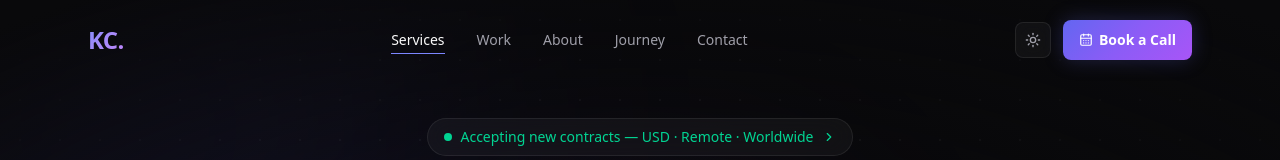
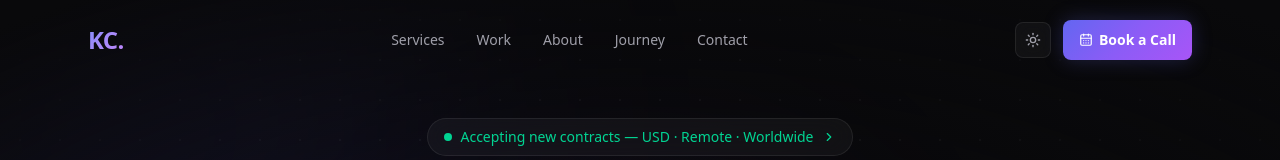
Before and after one commit to Kizito24/Portfolio, a Next.js app: page / in a window 1280 px wide. Shown: the top 160 px of the page. Built offline with nearby package versions, Linux system fonts and the light colour scheme.

Commit message:
A lot of task fixes

```diff
--- a/package.json
+++ b/package.json
@@ -13,14 +13,11 @@
     "@tailwindcss/cli": "^4.1.11",
     "framer-motion": "^12.23.2",
     "lucide-react": "^1.8.0",
-    "motion": "^12.23.2",
     "next": "15.3.5",
     "next-themes": "^0.4.6",
     "postcss": "^8.5.6",
     "react": "^19.0.0",
-    "react-dom": "^19.0.0",
-    "react-simple-typewriter": "^5.0.1",
-    "react-social-icons": "^6.24.0"
+    "react-dom": "^19.0.0"
   },
   "devDependencies": {
     "@eslint/eslintrc": "^3",
--- a/src/app/page.tsx
+++ b/src/app/page.tsx
@@ -1,11 +1,13 @@
+import dynamic from 'next/dynamic';
 import Hero from '@/components/sections/Hero';
-import Services from '@/components/sections/Services';
-import Projects from '@/components/sections/Projects';
-import About from '@/components/sections/About';
-import Skills from '@/components/sections/Skills';
-import Experience from '@/components/sections/Experience';
-import Contact from '@/components/sections/Contact';
-import Footer from '@/components/layout/Footer';
+
+const Services   = dynamic(() => import('@/components/sections/Services'));
+const Projects   = dynamic(() => import('@/components/sections/Projects'));
+const About      = dynamic(() => import('@/components/sections/About'));
+const Skills     = dynamic(() => import('@/components/sections/Skills'));
+const Experience = dynamic(() => import('@/components/sections/Experience'));
+const Contact    = dynamic(() => import('@/components/sections/Contact'));
+const Footer     = dynamic(() => import('@/components/layout/Footer'));
 
 export default function Home() {
   return (
--- a/src/components/layout/Navbar.tsx
+++ b/src/components/layout/Navbar.tsx
@@ -18,23 +18,24 @@ export default function Navbar() {
     return () => window.removeEventListener('scroll', onScroll);
   }, []);
 
-  // Track active section via IntersectionObserver
+  // Track active section via a single IntersectionObserver
   useEffect(() => {
     const ids = navLinks.map((l) => l.href.replace('#', ''));
-    const observers: IntersectionObserver[] = [];
+    const observer = new IntersectionObserver(
+      (entries) => {
+        entries.forEach((entry) => {
+          if (entry.isIntersecting) setActiveSection(entry.target.id);
+        });
+      },
+      { threshold: 0.4 }
+    );
 
     ids.forEach((id) => {
       const el = document.getElementById(id);
-      if (!el) return;
-      const obs = new IntersectionObserver(
-        ([entry]) => { if (entry.isIntersecting) setActiveSection(id); },
-        { threshold: 0.4 }
-      );
-      obs.observe(el);
-      observers.push(obs);
+      if (el) observer.observe(el);
     });
 
-    return () => observers.forEach((o) => o.disconnect());
+    return () => observer.disconnect();
   }, []);
 
   return (
```
Also changed, not shown: 1 other file (tests, documents, lock files or other folders).
